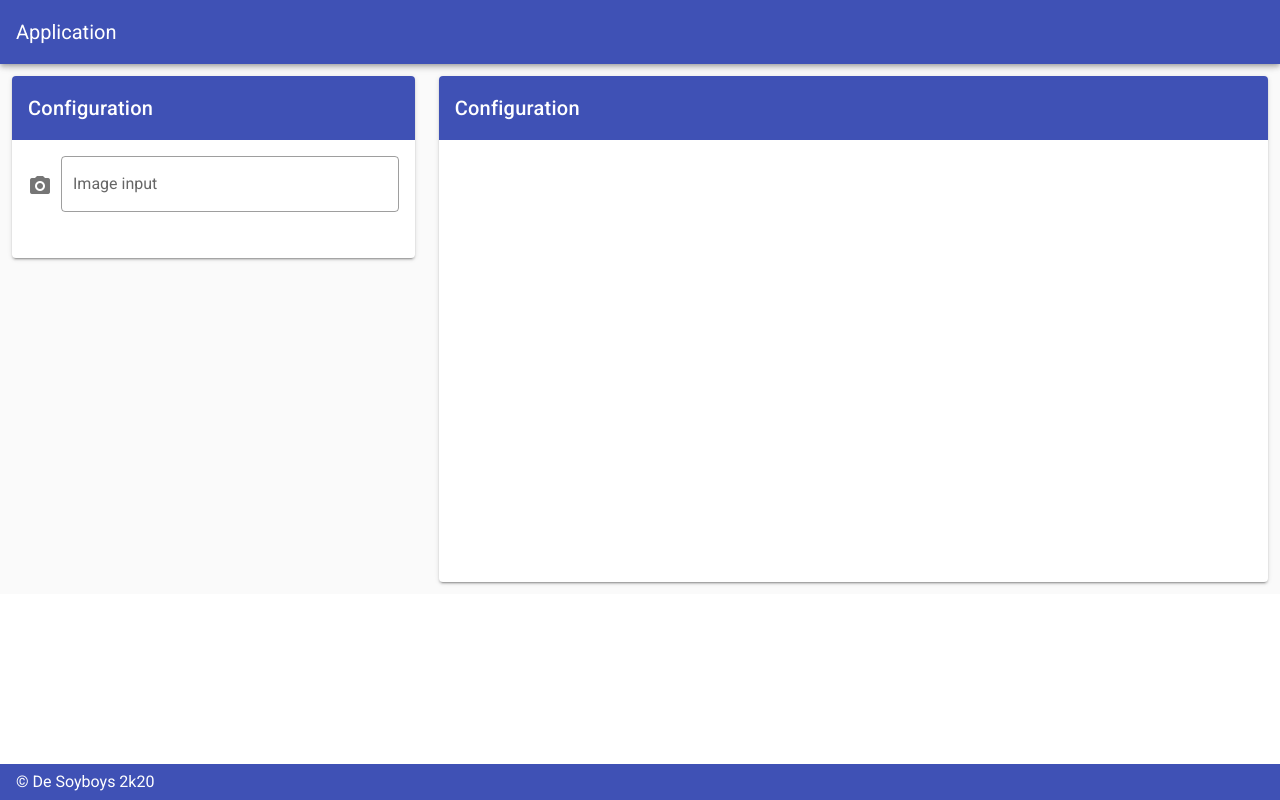
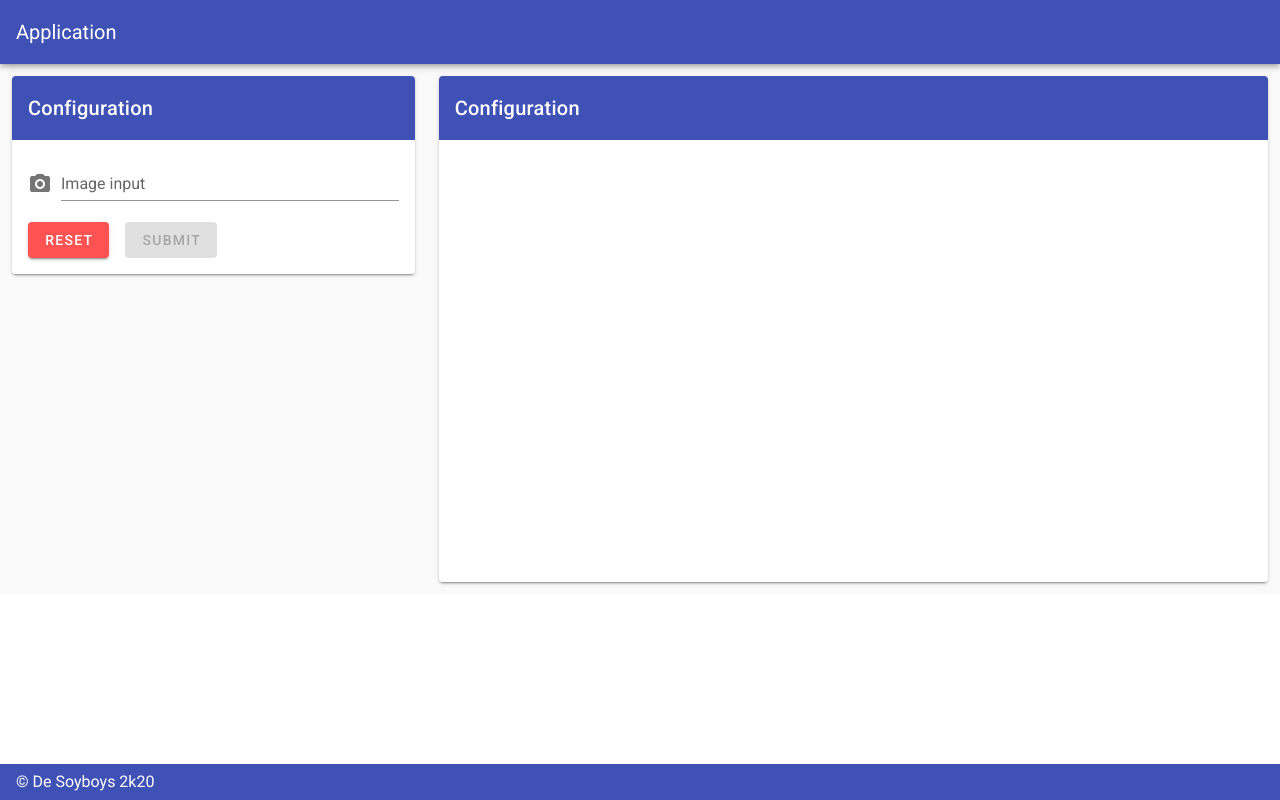
Before and after one commit to nickvdw/image-to-voronoi, a Vue app: page / in a window 1280 px wide. Built offline with nearby package versions, Linux system fonts and the light colour scheme.

Commit message:
Form with validation working

```diff
--- a/src/components/Menu.vue
+++ b/src/components/Menu.vue
@@ -6,20 +6,30 @@
     </v-card-title>
 
     <v-card-text>
-      <v-form ref="form" v-model="valid" :lazy-validation="lazy">
+      <v-form ref="form" v-model="valid">
         <v-file-input
           v-model="image"
           class="mt-4"
           color="deep-purple accent-4"
           label="Image input"
           accept="image/*"
-          placeholder="Select your image"
           prepend-icon="mdi-camera"
-          outlined
-          id="inputimage"
-          @change="onImageUploaded"
           :show-size="1000"
+          required
+          :rules="imageRules"
         />
+
+        <v-btn color="error" class="mr-4" @click="reset">
+          Reset
+        </v-btn>
+
+        <v-btn
+          :disabled="!valid"
+          class="indigo white--text mr-4"
+          @click="validate"
+        >
+          Submit
+        </v-btn>
       </v-form>
     </v-card-text>
   </v-card>
@@ -29,13 +39,31 @@
 export default {
   name: "Menu",
 
-  data() {
-    return {
-      image: []
-    };
+  data: () => ({
+    image: undefined,
+    imageRules: [v => (!!v && v !== []) || "An image is required"],
+    valid: false
+  }),
+
+  mounted() {
+    console.log(this.image);
+  },
+
+  watch: {
+    image: function() {
+      console.log(this.image);
+    }
   },
 
   methods: {
+    validate() {
+      if (this.$refs.form.validate()) {
+        this.snackbar = true;
+      }
+    },
+    reset() {
+      this.$refs.form.reset();
+    },
     onImageUploaded() {
       this.$emit("uploaded", this.image);
     }
```
